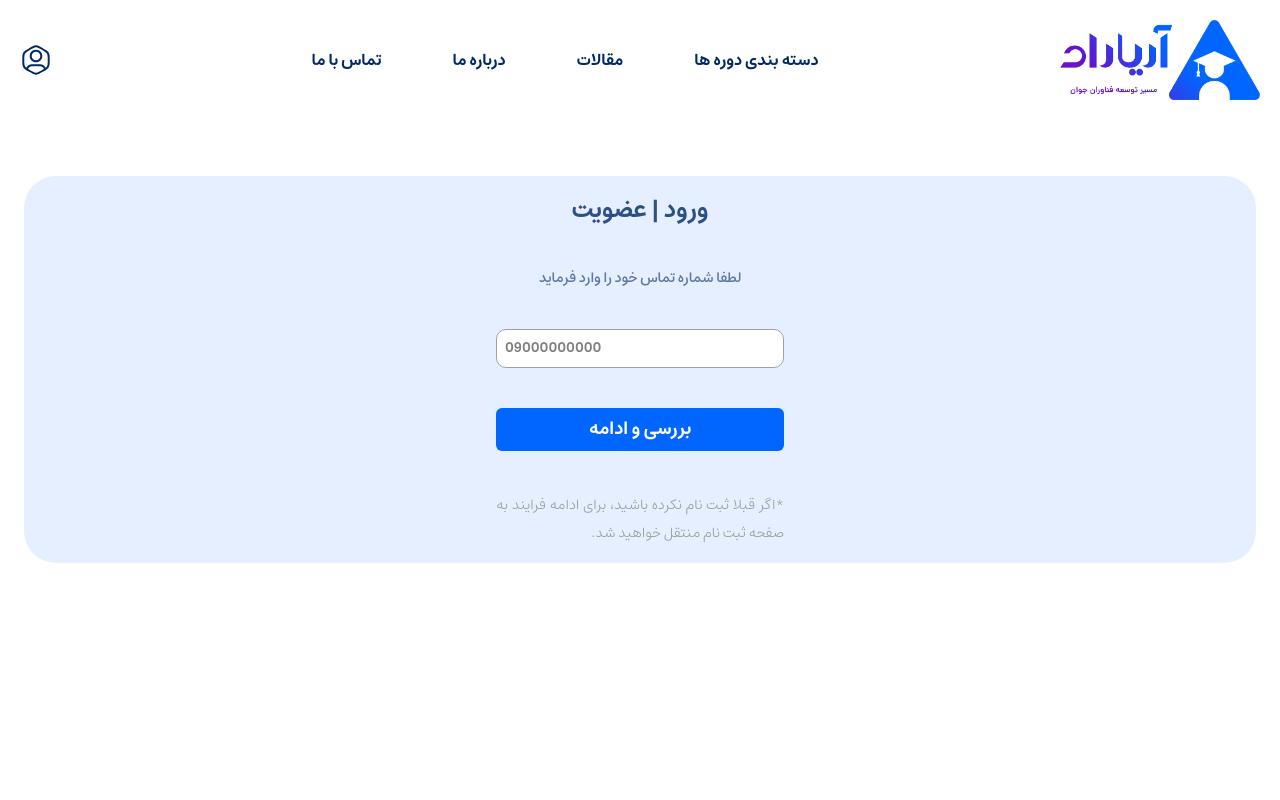
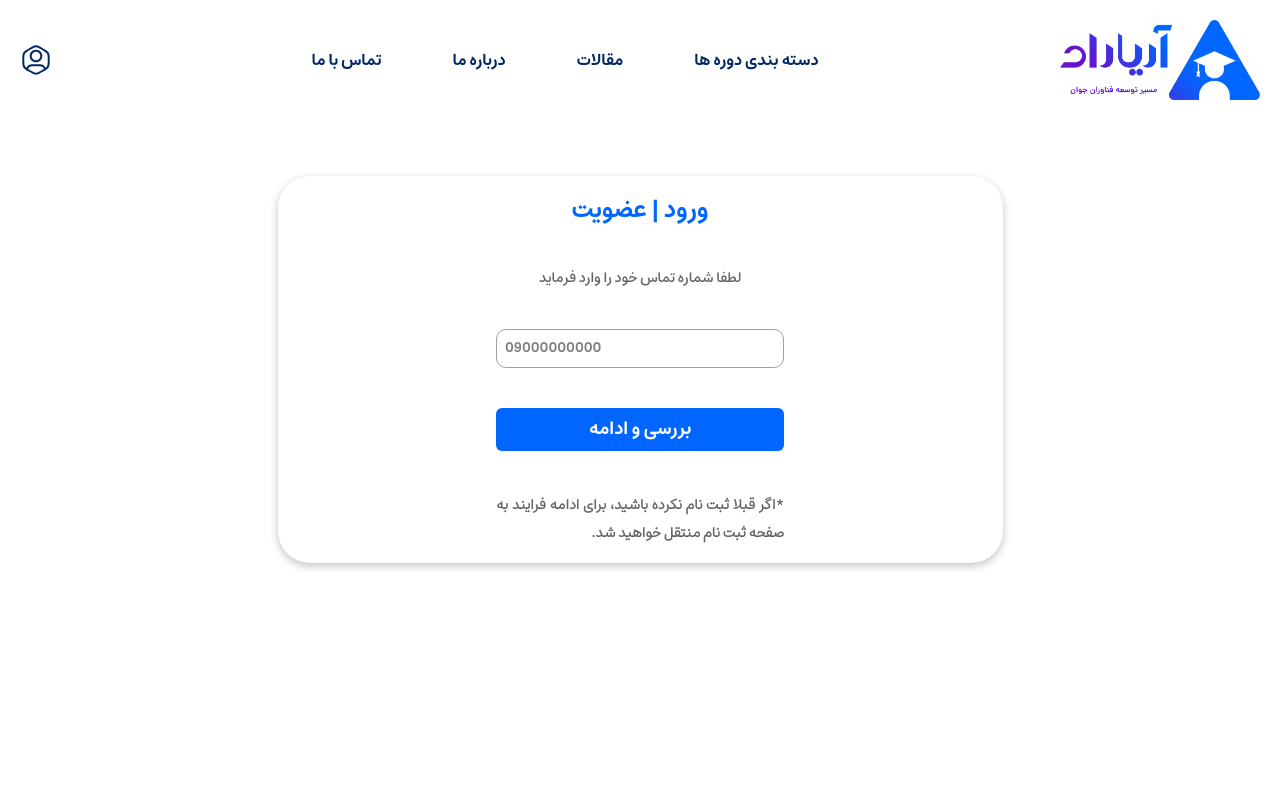
Before and after one commit to KasraEr/AriyaRadAcademy, a React (Vite) app: page /auth in a window 1280 px wide. Shown: the top 800 px of the page. Built offline with nearby package versions, Linux system fonts and the light colour scheme.

Commit message:
adding back to top button

```diff
--- a/package.json
+++ b/package.json
@@ -15,6 +15,7 @@
     "leaflet": "^1.9.4",
     "react": "^19.1.0",
     "react-dom": "^19.1.0",
+    "react-icons": "^5.5.0",
     "react-leaflet": "^5.0.0",
     "react-router-dom": "^7.5.3",
     "react-toastify": "^11.0.5",
--- a/src/App.jsx
+++ b/src/App.jsx
@@ -12,6 +12,7 @@ import SelectedCategoryPage from "./pages/SelectedCategoryPage";
 import CourseDetailPage from "./pages/CourseDetailPage";
 import AuthPage from "./pages/AuthPage";
 import SignUpPage from "./pages/SignUpPage";
+import BackToTop from "./components/templates/BackToTop";
 
 export default function App() {
   return (
@@ -46,6 +47,7 @@ export default function App() {
         <Route path="/auth/sign-up" element={<SignUpPage />} />
         <Route path="/*" element={<NotFoundPage />} />
       </Routes>
+      <BackToTop />
     </>
   );
 }
--- /dev/null
+++ b/src/components/templates/BackToTop.jsx
@@ -0,0 +1,33 @@
+import { useEffect, useState } from "react";
+import { FaChevronUp } from "react-icons/fa";
+
+export default function BackToTop() {
+  const [visible, setVisible] = useState(false);
+
+  useEffect(() => {
+    const toggleVisibility = () => {
+      setVisible(window.scrollY > 300);
+    };
+
+    window.addEventListener("scroll", toggleVisibility);
+    return () => window.removeEventListener("scroll", toggleVisibility);
+  }, []);
+
+  const scrollToTop = () => {
+    window.scrollTo({ top: 0, behavior: "smooth" });
+  };
+
+  return (
+    <button
+      onClick={scrollToTop}
+      className={`fixed bottom-6 right-2 sm:right-6 z-50 flex items-center justify-center
+      h-12 w-12 rounded-full bg-gradient-to-br from-primary-500 to-indigo-600
+      text-basic-100 shadow-[0_4px_14px_rgba(0,0,0,0.3)] hover:scale-110
+      hover:shadow-[0_6px_20px_rgba(0,0,0,0.4)] transition-all duration-300
+      ${visible ? "opacity-100" : "opacity-0 pointer-events-none"}`}
+      aria-label="Scroll to top"
+    >
+      <FaChevronUp className="text-lg" />
+    </button>
+  );
+}
--- a/src/pages/AuthPage.jsx
+++ b/src/pages/AuthPage.jsx
@@ -20,20 +20,22 @@ export default function AuthPage() {
     e.preventDefault();
     setShown(true);
     btn.current.innerText = "لطفا منتظر بمانید";
-    setLogin(true);
+    setTimeout(function () {
+      setLogin(true);
+    }, 3000);
   };
 
   return (
-    <div className="mt-8 w-full bg-primary-500/10 rounded-4xl p-4 flex flex-col items-center justify-center gap-10">
-      <h2 className="text-primary-900/80">ورود | عضویت</h2>
-      <p className="b3 text-primary-900/60">
+    <div className="mt-8 w-full max-w-[725px] mx-auto shadow-[0_3px_8px_rgba(0,0,0,0.24)] rounded-4xl p-4 flex flex-col items-center justify-center gap-10">
+      <h2 className="text-primary-500">ورود | عضویت</h2>
+      <p className="b3 text-text-900/70 text-justify">
         لطفا شماره تماس خود را وارد فرماید
       </p>
       <input
-        type="text"
+        type="number"
         ref={input}
         placeholder="09000000000"
-        className="b2 border border-text-500 bg-basic-100 outline-0 overflow-hidden rounded-[10px] p-2 w-2xs text-left"
+        className="b2 border border-text-500 bg-basic-100 outline-0 overflow-hidden rounded-[10px] p-2 w-2xs text-left appearance-none [&::-webkit-outer-spin-button]:appearance-none [&::-webkit-inner-spin-button]:appearance-none"
       />
       <div className="bg-primary-500 text-basic-100 hover:bg-primary-100 hover:text-primary-900 active:bg-primary-900 active:text-basic-100 transition outline-0 overflow-hidden rounded-[6px] p-1 w-2xs flex items-center justify-center">
         <button
@@ -66,7 +68,7 @@ export default function AuthPage() {
           ></path>
         </svg>
       </div>
-      <p className="subtitle3 text-text-500 text-justify w-2xs leading-7 before:content-['*']">
+      <p className="subtitle3 text-text-900/70 font-semibold text-justify w-2xs leading-7 before:content-['*']">
         اگر قبلا ثبت نام نکرده باشید، برای ادامه فرایند به صفحه ثبت نام منتقل
         خواهید شد.
       </p>
--- a/src/pages/SignInPage.jsx
+++ b/src/pages/SignInPage.jsx
@@ -13,14 +13,14 @@ export default function SignInPage({ setLogin }) {
 
   return (
     <>
-      <div className="z-5001 w-full h-full fixed left-0 top-0 backdrop-blur-[4px]">
+      <div className="z-5001 w-full h-full fixed left-0 top-0 backdrop-blur-[10px]">
         <span
           onClick={() => setLogin(null)}
-          className="inline-block size-8 text-center mr-4 mt-4 leading-8 text-xl font-bold cursor-pointer text-secondary-900 bg-secondary-100 border-text-500 rounded-xl"
+          className="flex items-center justify-center size-1 p-5 mr-4 mt-4 leading-8 text-xl font-bold cursor-pointer text-basic-100 bg-primary-500 border-text-500 rounded-xl"
         >
           X
         </span>
-        <div className="m-auto flex flex-col items-center justify-center gap-5 bg-amber-100 w-fit p-5 rounded-2xl h-60 mt-40">
+        <div className="shadow-[0_14px_28px_rgba(0,0,0,0.25),0_10px_10px_rgba(0,0,0,0.22)] mt-27 w-full max-w-[725px] h-[390px] mx-auto rounded-4xl p-4 flex flex-col items-center justify-center gap-10">
           <h3 className="text-primary-900/80 leading-11 text-center">
             کد تایید ارسال شده را وارد فرمایید
           </h3>
--- a/src/styles/globals.css
+++ b/src/styles/globals.css
@@ -6,6 +6,11 @@ body {
   margin: 0;
   text-transform: capitalize;
   font-feature-settings: "lnum" 1;
+}
+
+input[type="number"] {
+  appearance: none;
+  -moz-appearance: textfield;
 }
 
 /* @custom-variant dark (&:where(.dark, .dark *)); */
```
Also changed, not shown: 1 other file (tests, documents, lock files or other folders).
